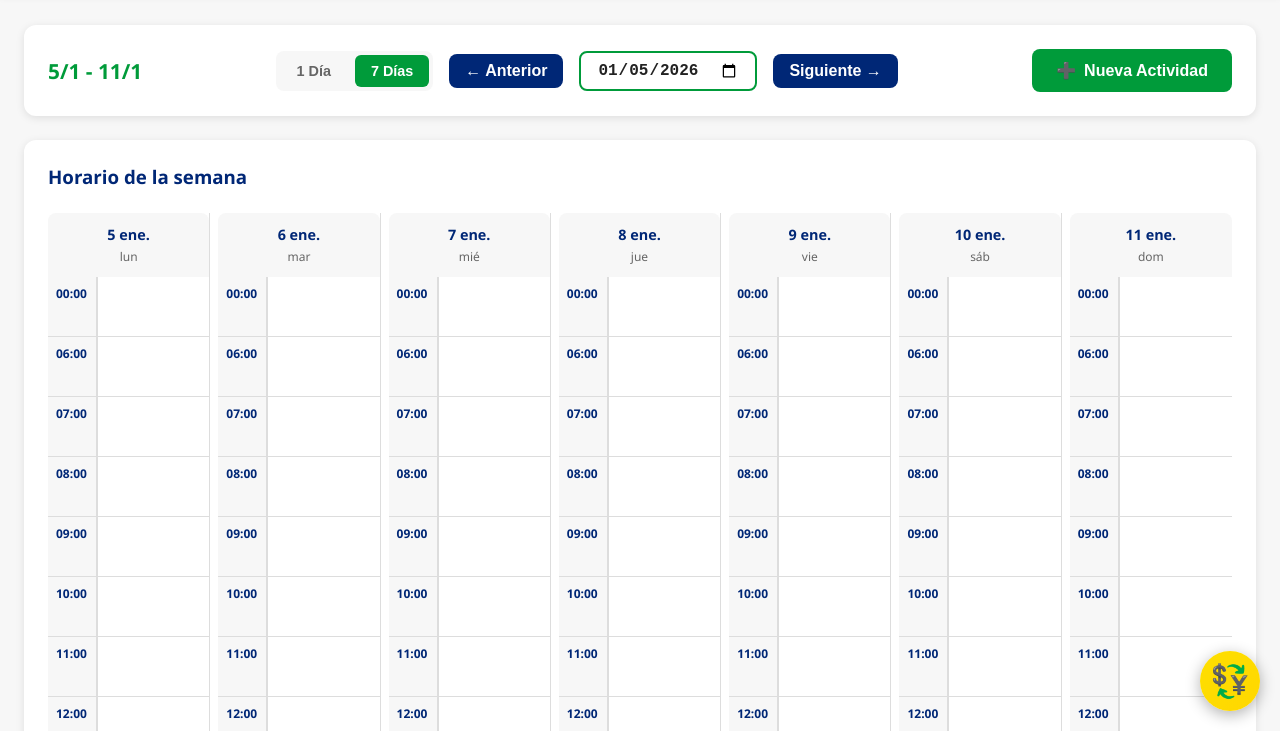
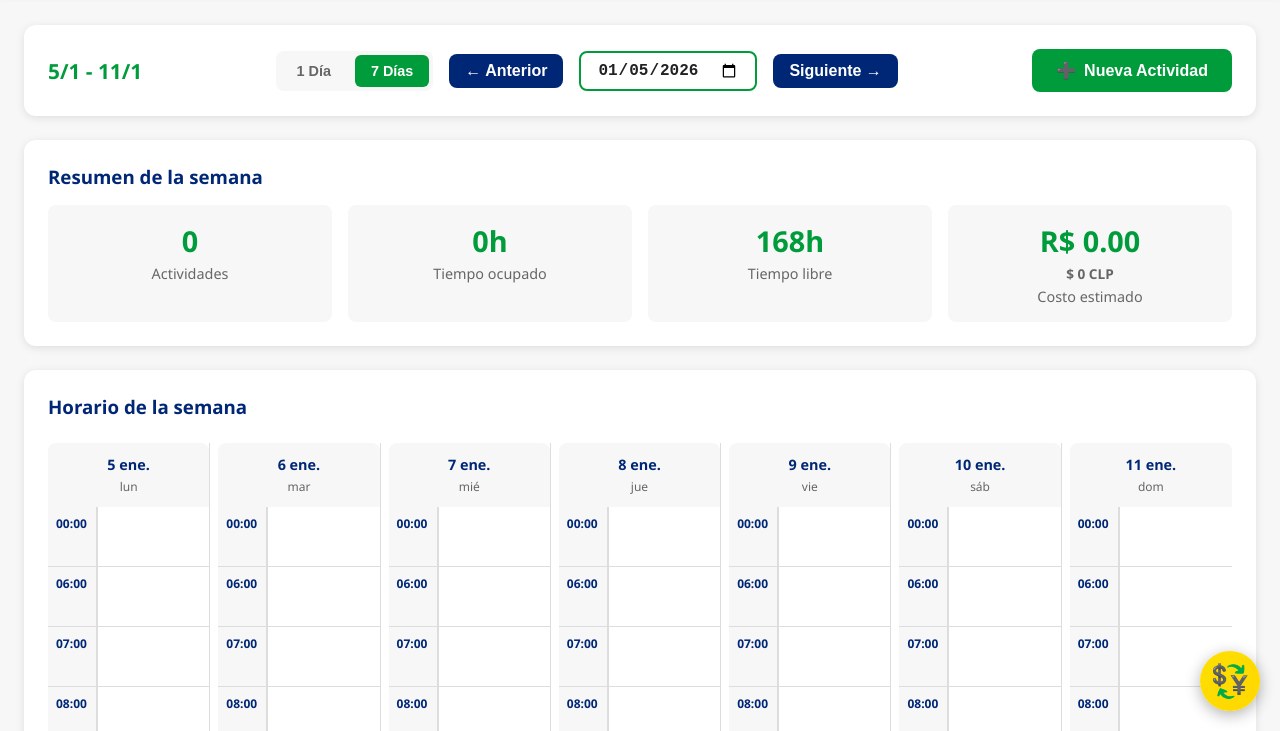
Before and after one commit to paralepepipedo/brasil-travel-app, a plain HTML site: page itinerario.html in a window 1280 px wide. Both pictures are taken after a click on the button "7 Días". Shown: the part 69-800 px from the top of the page. Drawn offline with Linux system fonts and the light colour scheme.

Commit message:
Add files via upload

```diff
--- a/itinerario.html
+++ b/itinerario.html
@@ -1,5 +1,6 @@
 <!DOCTYPE html>
 <html lang="es">
+
 <head>
     <meta charset="UTF-8">
     <meta name="viewport" content="width=device-width, initial-scale=1.0">
@@ -234,7 +235,6 @@
             color: var(--azul-brasil);
         }
 
-        /* VISTA SEMANAL */
         .vista-semanal {
             display: grid;
             grid-template-columns: repeat(7, 1fr);
@@ -277,7 +277,6 @@
             position: relative;
         }
 
-        /* VISTA DÍA ÚNICO */
         .timeline-visual {
             position: relative;
         }
@@ -312,7 +311,6 @@
             align-items: flex-start;
         }
 
-        /* Para vista semanal: labels más pequeños */
         .vista-semanal .hora-label {
             width: 50px;
             font-size: 0.75rem;
@@ -399,6 +397,7 @@
             color: #2e7d32;
             font-weight: 600;
             margin-top: 0.25rem;
+            margin-bottom: 0.25rem;
         }
 
         .actividad-bloque-badges {
@@ -468,7 +467,6 @@
             color: #c62828;
         }
 
-        /* Estilos para bloques compactos */
         .actividad-bloque.actividad-compacta {
             padding: 0.5rem 0.75rem;
         }
@@ -493,7 +491,6 @@
             padding: 0.1rem 0.35rem;
         }
 
-        /* Vista semanal: bloques más compactos */
         .vista-semanal .actividad-bloque {
             padding: 0.5rem;
             left: 0.25rem;
@@ -521,7 +518,6 @@
             display: none;
         }
 
-        /* TOOLTIP para notas */
         .actividad-tooltip {
             position: absolute;
             background: rgba(0, 0, 0, 0.9);
@@ -783,6 +779,7 @@
         }
     </style>
 </head>
+
 <body>
     <header class="app-header">
         <h1 class="app-title">
@@ -811,7 +808,7 @@
         </div>
 
         <div class="resumen-dia" id="resumenDia">
-            <h3 style="color: var(--azul-brasil); margin-bottom: 0.5rem;">Resumen del día</h3>
+            <h3 style="color: var(--azul-brasil); margin-bottom: 0.5rem;" id="tituloResumen">Resumen del día</h3>
             <div class="resumen-grid">
                 <div class="resumen-item">
                     <div class="resumen-item-valor" id="totalActividades">0</div>
@@ -843,12 +840,10 @@
         </div>
     </div>
 
-    <!-- Tooltip para notas -->
     <div class="actividad-tooltip" id="tooltipNotas"></div>
 
     <button class="btn-flotante" id="btnConversor" title="Conversor BRL ⇄ CLP">💱</button>
 
-    <!-- MODAL CONVERSOR -->
     <div class="modal" id="modalConversor">
         <div class="modal-content">
             <button class="modal-close" onclick="cerrarModalConversor()">×</button>
@@ -866,14 +861,15 @@
                 <input type="text" inputmode="numeric" id="inputCLP" placeholder="0">
             </div>
 
-            <div style="background: var(--gris-claro); padding: 1rem; border-radius: 8px; text-align: center; margin-top: 1rem;">
-                <p style="margin-bottom: 0.5rem;">Tasa: <strong>1 BRL = <span id="tasaCambio">150</span> CLP</strong></p>
+            <div
+                style="background: var(--gris-claro); padding: 1rem; border-radius: 8px; text-align: center; margin-top: 1rem;">
+                <p style="margin-bottom: 0.5rem;">Tasa: <strong>1 BRL = <span id="tasaCambio">150</span> CLP</strong>
+                </p>
                 <button class="btn-secondary" onclick="editarTasa()" style="margin-top: 0.5rem;">Editar Tasa</button>
             </div>
         </div>
     </div>
 
-    <!-- MODAL ACTIVIDAD -->
     <div class="modal" id="modalActividad">
         <div class="modal-content">
             <button class="modal-close" onclick="cerrarModal()">×</button>
@@ -927,7 +923,8 @@
 
                 <div class="form-group">
                     <label for="notasActividad">Notas</label>
-                    <textarea id="notasActividad" rows="3" placeholder="Observaciones, recordatorios, dirección, etc."></textarea>
+                    <textarea id="notasActividad" rows="3"
+                        placeholder="Observaciones, recordatorios, dirección, etc."></textarea>
                 </div>
 
                 <div class="form-group">
@@ -959,12 +956,11 @@
         let atraccionSeleccionada = null;
         let horaPreseleccionada = null;
         let fechaPreseleccionada = null;
-        let vistaActual = 'dia'; // 'dia' o 'semana'
-
-        document.addEventListener('DOMContentLoaded', function() {
+        let vistaActual = 'dia';
+
+        document.addEventListener('DOMContentLoaded', function () {
             inicializarApp();
             inicializarConversor();
-            inicializarTooltip();
         });
 
         function inicializarApp() {
@@ -972,7 +968,7 @@
             fechaSeleccionada = today;
             document.getElementById('fechaActual').valueAsDate = today;
 
-            document.getElementById('fechaActual').addEventListener('change', function() {
+            document.getElementById('fechaActual').addEventListener('change', function () {
                 fechaSeleccionada = new Date(this.value + 'T00:00:00');
                 cargarActividades();
             });
@@ -991,10 +987,10 @@
             document.getElementById('btnVista7').classList.toggle('active', vista === 'semana');
 
             if (vista === 'semana') {
-                document.getElementById('resumenDia').style.display = 'none';
+                document.getElementById('tituloResumen').textContent = 'Resumen de la semana';
                 document.getElementById('tituloTimeline').textContent = 'Horario de la semana';
             } else {
-                document.getElementById('resumenDia').style.display = 'block';
+                document.getElementById('tituloResumen').textContent = 'Resumen del día';
                 document.getElementById('tituloTimeline').textContent = 'Horario del día';
             }
 
@@ -1088,6 +1084,7 @@
 
         function cargarActividades() {
             if (vistaActual === 'semana') {
+                actualizarResumenSemanal();
                 renderizarVistaSemanal();
             } else {
                 const actividades = obtenerActividadesDia(fechaSeleccionada);
@@ -1097,10 +1094,57 @@
             }
         }
 
+        function actualizarResumenSemanal() {
+            const fechaInicio = new Date(fechaSeleccionada);
+            const diaActual = fechaInicio.getDay();
+            const diff = diaActual === 0 ? -6 : 1 - diaActual;
+            fechaInicio.setDate(fechaInicio.getDate() + diff);
+
+            let totalActividades = 0;
+            let minutosOcupados = 0;
+            let costoTotalBRL = 0;
+
+            for (let i = 0; i < 7; i++) {
+                const fecha = new Date(fechaInicio);
+                fecha.setDate(fechaInicio.getDate() + i);
+                const actividades = obtenerActividadesDia(fecha);
+
+                totalActividades += actividades.length;
+
+                actividades.forEach(act => {
+                    const inicio = convertirHoraAMinutos(act.horaInicio);
+                    const fin = convertirHoraAMinutos(act.horaFin);
+                    minutosOcupados += (fin - inicio);
+
+                    if (act.costoBRL) costoTotalBRL += parseFloat(act.costoBRL);
+                });
+            }
+
+            const horasOcupadas = Math.floor(minutosOcupados / 60);
+            const minutosRestantes = minutosOcupados % 60;
+            const totalMinutosSemana = 24 * 60 * 7;
+            const minutosLibres = totalMinutosSemana - minutosOcupados;
+            const horasLibres = Math.floor(minutosLibres / 60);
+
+            const config = obtenerDatos().configuracion || { tasaCambio: 150 };
+            const costoTotalCLP = Math.round(costoTotalBRL * config.tasaCambio);
+
+            document.getElementById('totalActividades').textContent = totalActividades;
+            document.getElementById('horasOcupadas').textContent =
+                minutosRestantes > 0 ? `${horasOcupadas}h ${minutosRestantes}m` : `${horasOcupadas}h`;
+            document.getElementById('horasLibres').textContent = `${horasLibres}h`;
+            document.getElementById('costoTotal').textContent = `R$ ${costoTotalBRL.toFixed(2)}`;
+            document.getElementById('costoTotalCLP').textContent = `$ ${costoTotalCLP.toLocaleString('es-CL')} CLP`;
+
+            const fechaFin = new Date(fechaInicio);
+            fechaFin.setDate(fechaInicio.getDate() + 6);
+            document.getElementById('diaActualTexto').textContent =
+                `${fechaInicio.getDate()}/${fechaInicio.getMonth() + 1} - ${fechaFin.getDate()}/${fechaFin.getMonth() + 1}`;
+        }
+
         function renderizarVistaSemanal() {
             const container = document.getElementById('contenedorTimeline');
 
-            // Obtener fecha de inicio de la semana (lunes)
             const fechaInicio = new Date(fechaSeleccionada);
             const diaActual = fechaInicio.getDay();
             const diff = diaActual === 0 ? -6 : 1 - diaActual;
@@ -1132,12 +1176,6 @@
 
             html += '</div>';
             container.innerHTML = html;
-
-            // Actualizar texto del header
-            const fechaFin = new Date(fechaInicio);
-            fechaFin.setDate(fechaInicio.getDate() + 6);
-            document.getElementById('diaActualTexto').textContent =
-                `${fechaInicio.getDate()}/${fechaInicio.getMonth()+1} - ${fechaFin.getDate()}/${fechaFin.getMonth()+1}`;
         }
 
         function renderizarTimelineDiaCompacto(actividades, fecha) {
@@ -1288,7 +1326,9 @@
             const esPequeno = heightPx < 90;
 
             const actJson = JSON.stringify(act).replace(/"/g, '&quot;');
-            const onmouseenter = tieneNotas ? `onmouseenter="mostrarTooltip(event, '${act.notas.replace(/'/g, "\\'")}', '${act.titulo.replace(/'/g, "\\'")}')"` : '';
+            const notasEscapadas = tieneNotas ? act.notas.replace(/'/g, "\\'").replace(/"/g, '&quot;').replace(/\n/g, ' ') : '';
+            const tituloEscapado = act.titulo.replace(/'/g, "\\'").replace(/"/g, '&quot;');
+            const onmouseenter = tieneNotas ? `onmouseenter="mostrarTooltip(event, '${notasEscapadas}', '${tituloEscapado}')"` : '';
             const onmouseleave = tieneNotas ? 'onmouseleave="ocultarTooltip()"' : '';
 
             if (esPequeno) {
@@ -1301,11 +1341,11 @@
                         <div style="display: flex; justify-content: space-between; align-items: start; gap: 0.5rem;">
                             <div style="flex: 1; min-width: 0;">
                                 <div class="actividad-bloque-titulo">${act.titulo}</div>
+                                ${tieneCosto ? `<div class="actividad-bloque-costo">💰 R$ ${parseFloat(act.costoBRL).toFixed(2)}</div>` : ''}
                                 <div class="actividad-bloque-hora">⏱️ ${act.horaInicio} - ${act.horaFin}</div>
                             </div>
                             <div style="text-align: right; flex-shrink: 0;">
-                                ${tieneCosto ? `<div class="actividad-bloque-costo">💰 R$ ${parseFloat(act.costoBRL).toFixed(2)}</div>` : ''}
-                                <div style="display: flex; gap: 0.25rem; justify-content: flex-end; margin-top: 0.25rem;">
+                                <div style="display: flex; gap: 0.25rem; justify-content: flex-end;">
                                     ${esAtraccion ? '<span class="badge badge-atraccion">🎯</span>' : ''}
                                     ${tieneNotificacion ? `<span class="badge badge-notificacion">🔔${act.notificacion.minAntes}m</span>` : ''}
                                 </div>
@@ -1326,8 +1366,8 @@
                      ${onmouseenter}
                      ${onmouseleave}>
                     <div class="actividad-bloque-titulo">${act.titulo}</div>
+                    ${tieneCosto ? `<div class="actividad-bloque-costo">💰 R$ ${parseFloat(act.costoBRL).toFixed(2)}</div>` : ''}
                     <div class="actividad-bloque-hora">⏱️ ${act.horaInicio} - ${act.horaFin}</div>
-                    ${tieneCosto ? `<div class="actividad-bloque-costo">💰 R$ ${parseFloat(act.costoBRL).toFixed(2)}</div>` : ''}
                     <div class="actividad-bloque-badges">
                         ${esAtraccion ? '<span class="badge badge-atraccion">🎯 Atracción</span>' : ''}
                         ${tieneNotificacion ? `<span class="badge badge-notificacion">🔔 ${act.notificacion.minAntes}min</span>` : ''}
@@ -1344,7 +1384,9 @@
             const tieneCosto = act.costoBRL && parseFloat(act.costoBRL) > 0;
             const tieneNotas = act.notas && act.notas.trim() !== '';
             const actJson = JSON.stringify(act).replace(/"/g, '&quot;');
-            const onmouseenter = tieneNotas ? `onmouseenter="mostrarTooltip(event, '${act.notas.replace(/'/g, "\\'")}', '${act.titulo.replace(/'/g, "\\'")}')"` : '';
+            const notasEscapadas = tieneNotas ? act.notas.replace(/'/g, "\\'").replace(/"/g, '&quot;').replace(/\n/g, ' ') : '';
+            const tituloEscapado = act.titulo.replace(/'/g, "\\'").replace(/"/g, '&quot;');
+            const onmouseenter = tieneNotas ? `onmouseenter="mostrarTooltip(event, '${notasEscapadas}', '${tituloEscapado}')"` : '';
             const onmouseleave = tieneNotas ? 'onmouseleave="ocultarTooltip()"' : '';
 
             return `
@@ -1354,8 +1396,8 @@
                      ${onmouseenter}
                      ${onmouseleave}>
                     <div class="actividad-bloque-titulo">${act.titulo}</div>
+                    ${tieneCosto ? `<div class="actividad-bloque-costo">💰 R$ ${parseFloat(act.costoBRL).toFixed(2)}</div>` : ''}
                     <div class="actividad-bloque-hora">⏱️ ${act.horaInicio}-${act.horaFin}</div>
-                    ${tieneCosto ? `<div class="actividad-bloque-costo">💰 R$ ${parseFloat(act.costoBRL).toFixed(2)}</div>` : ''}
                 </div>
             `;
         }
@@ -1400,7 +1442,6 @@
             form.reset();
             document.getElementById('alertaConflicto').style.display = 'none';
 
-            // Mostrar selector de fecha en vista semanal
             const grupoFecha = document.getElementById('grupoFechaActividad');
             if (vistaActual === 'semana' && !actividad) {
                 grupoFecha.style.display = 'block';
@@ -1523,7 +1564,6 @@
             const costoCLP = document.getElementById('costoCLP').value;
             const notifMin = parseInt(document.getElementById('notificacionMinutos').value);
 
-            // Determinar fecha a usar
             let fechaAUsar = fechaSeleccionada;
             if (vistaActual === 'semana' && !actividadEditando) {
                 const inputFecha = document.getElementById('fechaActividad');
@@ -1618,17 +1658,11 @@
             }
         }
 
-        // TOOLTIP
-        function inicializarTooltip() {
-            // Ya está creado en el HTML
-        }
-
         function mostrarTooltip(event, notas, titulo) {
             const tooltip = document.getElementById('tooltipNotas');
             tooltip.innerHTML = `<strong>${titulo}</strong><br>${notas}`;
             tooltip.classList.add('visible');
 
-            // Posicionar tooltip
             const rect = event.target.getBoundingClientRect();
             tooltip.style.left = rect.left + 'px';
             tooltip.style.top = (rect.bottom + 10) + 'px';
@@ -1639,7 +1673,6 @@
             tooltip.classList.remove('visible');
         }
 
-        // CONVERSOR
         function inicializarConversor() {
             const btnConversor = document.getElementById('btnConversor');
             const modal = document.getElementById('modalConversor');
@@ -1705,11 +1738,12 @@
             }
         }
 
-        document.getElementById('modalActividad').addEventListener('click', function(e) {
+        document.getElementById('modalActividad').addEventListener('click', function (e) {
             if (e.target === this) {
                 cerrarModal();
             }
         });
     </script>
 </body>
+
 </html>
```
